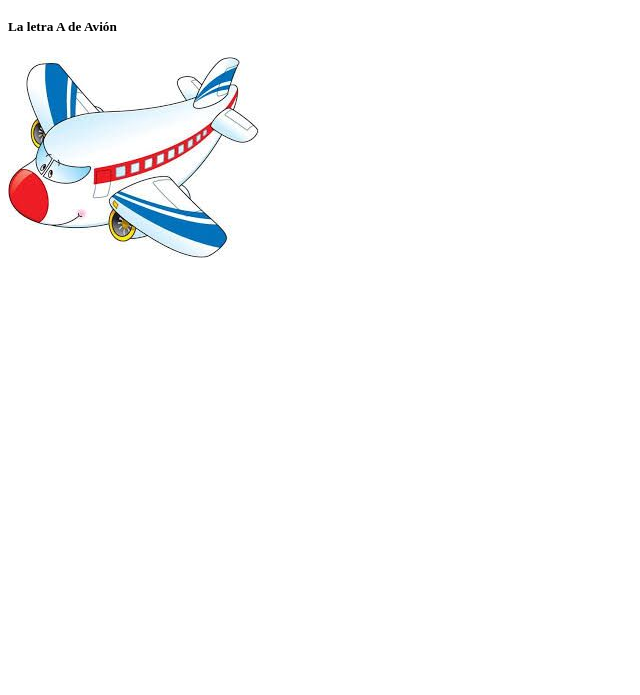
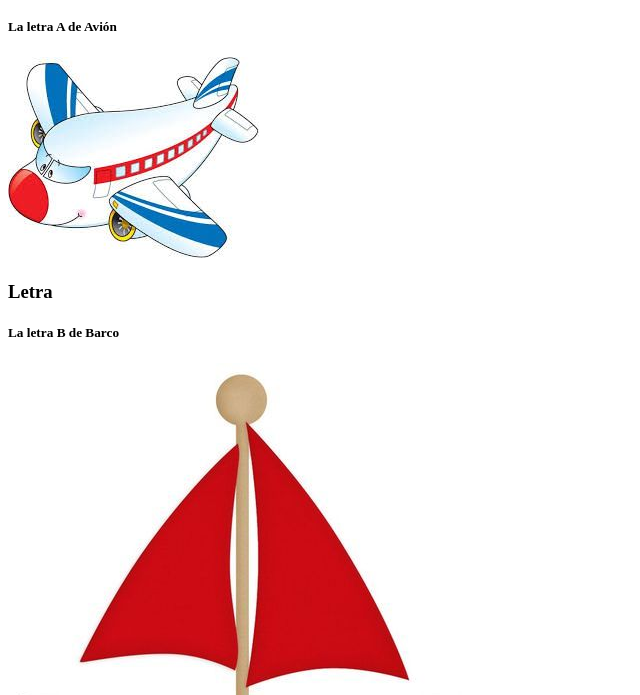
Before and after one commit to AndreaBluM/Lab_ABC_Challenge_Group, a plain HTML site: page home.html in a window 1280 px wide. Shown: the part 105-800 px from the top of the page, without its empty margins (0-640 px from the left). Drawn offline with Linux system fonts and the light colour scheme.

Commit message:
hmtl de prueba 2

```diff
--- a/home.html
+++ b/home.html
@@ -17,6 +17,12 @@
             <h5 class="frases">La letra A de Avión</h5>
             <img src="/img/a.jpg">
         </div>
+        <div class="grupo">
+            <h3 class="letras" style="cursor: pointer;">Letra <B></B></h3>
+            <h5 class="frases">La letra B de Barco</h5>
+            <img src="/img/b.jpg">
+        </div>
+
     </main>
 <script src="app.js"></script>
 </body>
```
